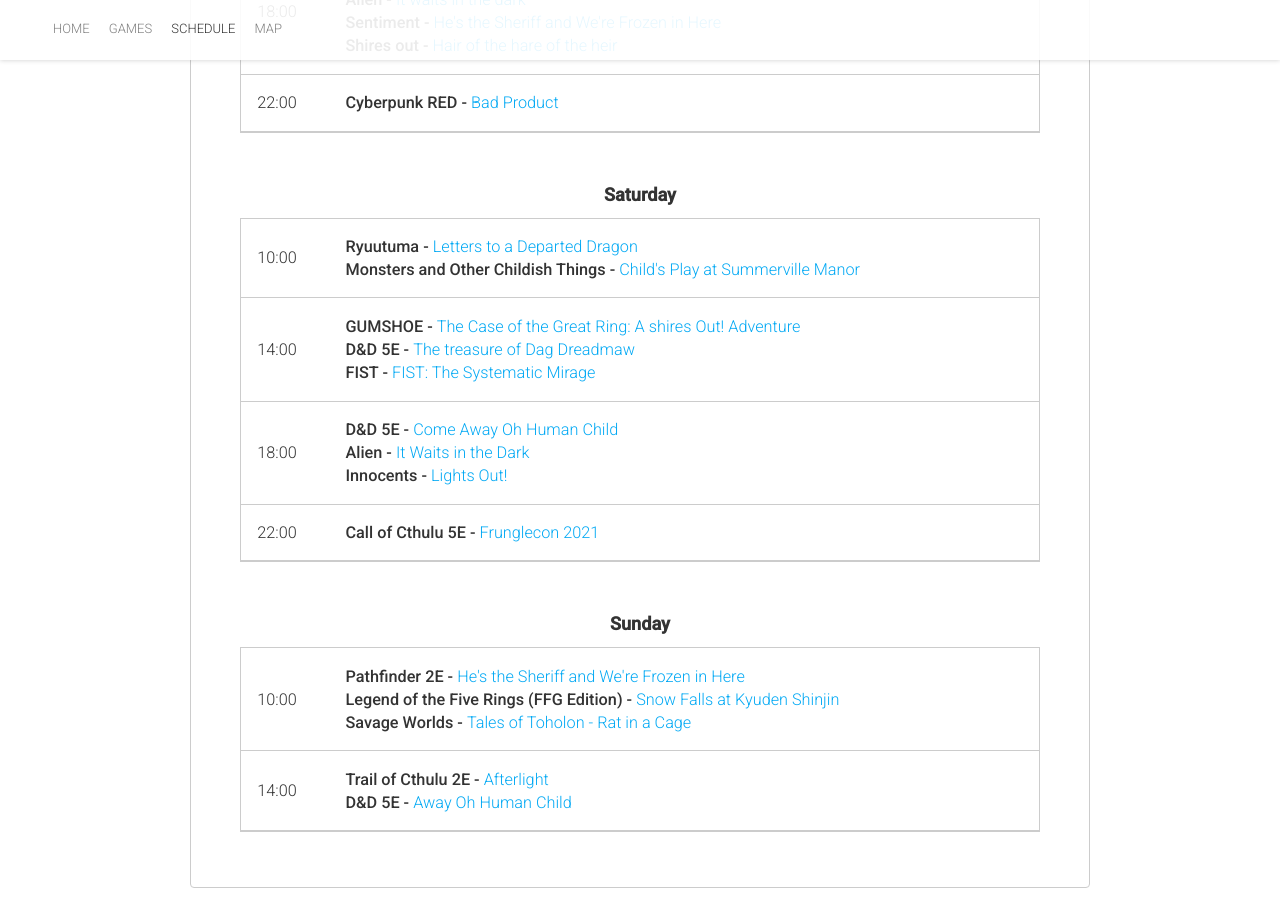
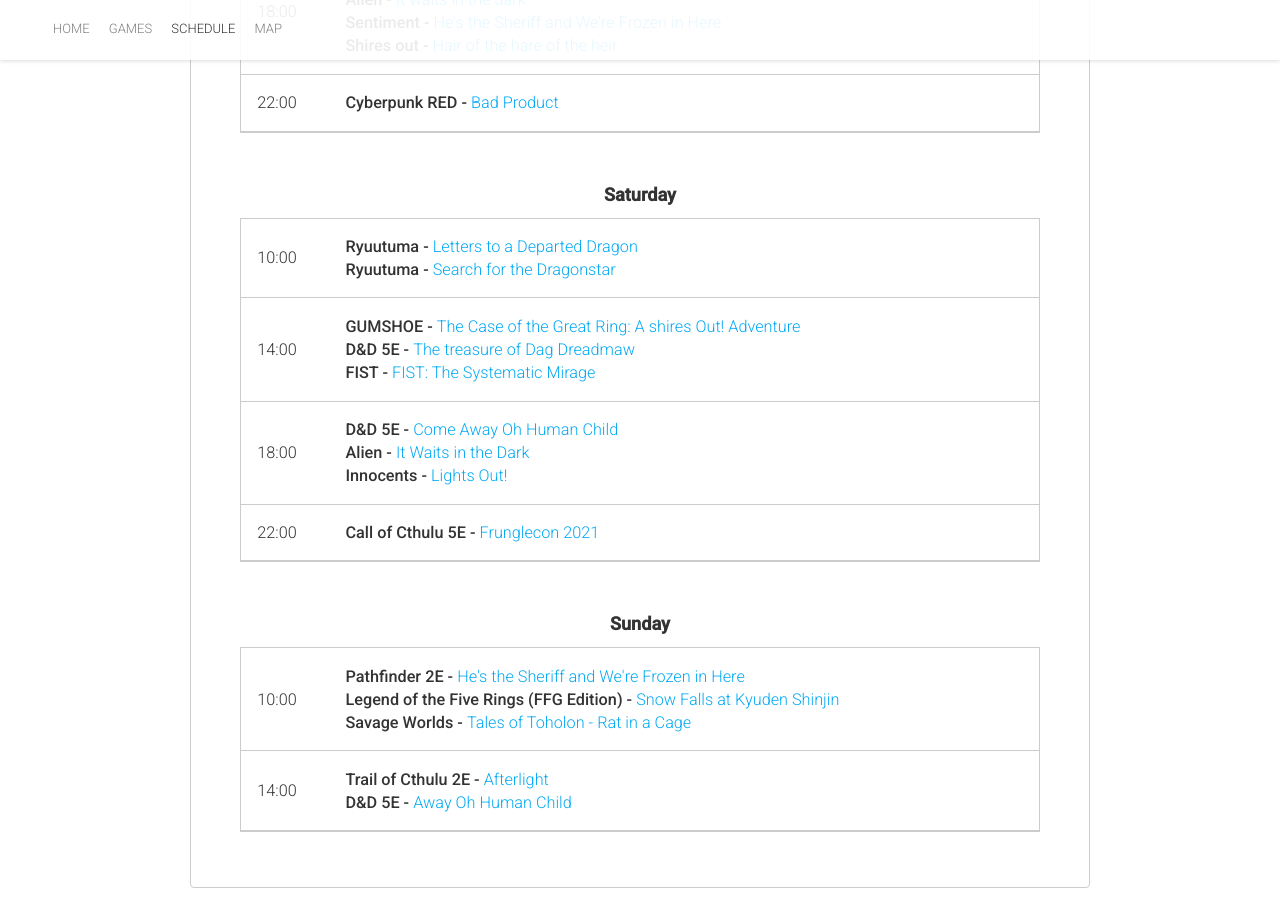
Before and after one commit to gregoriousTechorious/warpcon.ie, a Jekyll site: the page built from schedule.html, in a window 1280 px wide and 900 px high, scrolled down 786 px. Built offline with Jekyll 4.4.1, drawn with Linux system fonts in a browser that asks for light colours; nearby versions of some CDN libraries.

Commit message:
ssssssss

```diff
--- a/schedule.html
+++ b/schedule.html
@@ -54,7 +54,7 @@
                                 <b>Ryuutuma - </b> <a href="/games/letters-to-a-departed-dragon">Letters to a Departed Dragon</a>
                             </li>
                             <li>
-                                <b>Monsters and Other Childish Things - </b><a href="/games/childs-play-at-summerville-manor">Child's Play at Summerville Manor</a>
+                                <b>Ryuutuma - </b><a href="/games/search-for-the-dragonstar">Search for the Dragonstar</a>
                             </li>
                         </ul>
                     </td>
```
